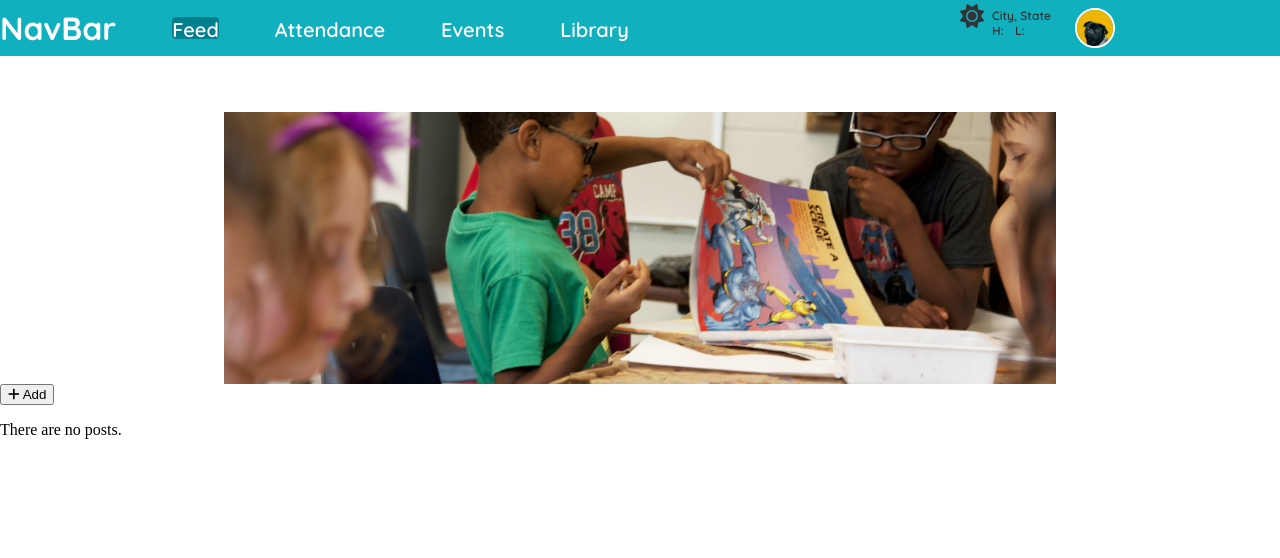
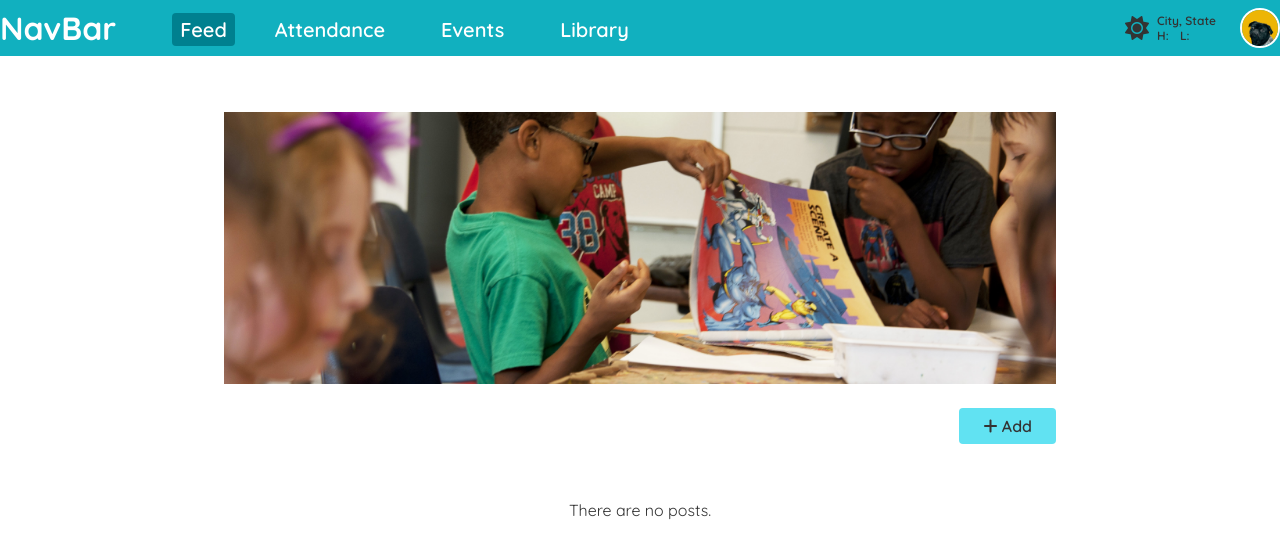
Before and after one commit to marissalortega/ajax-project, a website: page index.html in a window 1280 px wide. Drawn offline with Linux system fonts and the light colour scheme.

Commit message:
updated styling on navbar and empty feed form.

```diff
--- a/css/styles.css
+++ b/css/styles.css
@@ -1,6 +1,26 @@
+body {
+  font-family: Quicksand, sans-serif;
+}
+
 header {
   width: 100%;
   background-color: #11b0bf;
+}
+
+a {
+  cursor: pointer;
+}
+
+button {
+  cursor: pointer;
+  font-family: Quicksand, sans-serif;
+  font-weight: 600;
+  font-size: 16px;
+  background: #61e2f2;
+  color: #333;
+  border: none;
+  border-radius: 4px;
+  padding: 8px 24px;
 }
 
 .navbar {
@@ -8,7 +28,6 @@ header {
   margin-right: auto;
   width: 1280px;
   height: 56px;
-  font-family: Quicksand, sans-serif;
 }
 
 .header-left {
@@ -17,6 +36,7 @@ header {
 
 .header-right {
   display: flex;
+  justify-content: right;
   flex-basis: 25%;
   margin-top: auto;
   margin-bottom: auto;
@@ -42,10 +62,13 @@ header {
   background-color: #00808f;
   border-radius: 4px;
   text-align: center;
+  padding: 4px 8px;
+  margin-right: -16px;
 }
 
 .weather-info {
   display: flex;
+  align-items: center;
   margin-right: 24px;
   color: #333;
   font-size: 12px;
@@ -80,16 +103,36 @@ header {
   object-fit: cover;
 }
 
+.page-content {
+  width: 832px;
+  margin-left: auto;
+  margin-right: auto;
+}
+
 .main-image {
   margin-top: 56px;
   width: 832px;
   height: 272px;
-  margin-left: auto;
-  margin-right: auto;
 }
 
 .main-image > img {
-  width: 832px;
-  height: 272px;
+  width: 100%;
+  height: 100%;
   object-fit: cover;
 }
+
+.button-div {
+  text-align: right;
+}
+
+.add-post-button {
+  margin-top: 24px;
+}
+
+.no-posts-p {
+  color: #333;
+  font-weight: 400;
+  font-size: 16px;
+  margin-top: 56px;
+  text-align: center;
+}
--- a/index.html
+++ b/index.html
@@ -18,13 +18,13 @@
     <div class="navbar">
       <div class="header-left">
         <div class="header-h1">
-          <h1>NavBar</h1>
+          <h1><a>NavBar</a></h1>
         </div>
         <div class="header-h2">
-          <h2 class="current-page">Feed</h2>
-          <h2>Attendance</h2>
-          <h2>Events</h2>
-          <h2>Library</h2>
+          <h2><a class="current-page">Feed</a></h2>
+          <h2><a>Attendance</a></h2>
+          <h2><a>Events</a></h2>
+          <h2><a>Library</a></h2>
         </div>
       </div>
       <div class="header-right">
@@ -45,14 +45,18 @@
     </div>
   </header>
   <main>
-    <div class="main-image">
-      <img src="images/classroom1.jpg" alt="Classroom">
+    <div class="page-content">
+      <div class="main-image">
+        <img src="images/classroom1.jpg" alt="Classroom">
+      </div>
+      <div class="button-div">
+        <button class="add-post-button">
+          <i class="fa-solid fa-plus"></i>
+          Add
+        </button>
+      </div>
+      <p class="no-posts-p">There are no posts.</p>
     </div>
-    <button>
-      <i class="fa-solid fa-plus"></i>
-      Add
-    </button>
-    <p>There are no posts.</p>
   </main>
   <script src="js/data.js"></script>
   <script src="js/main.js"></script>
```
